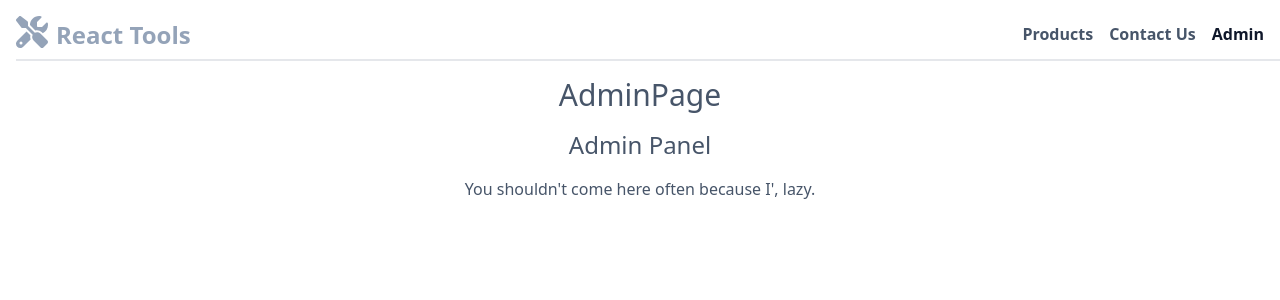
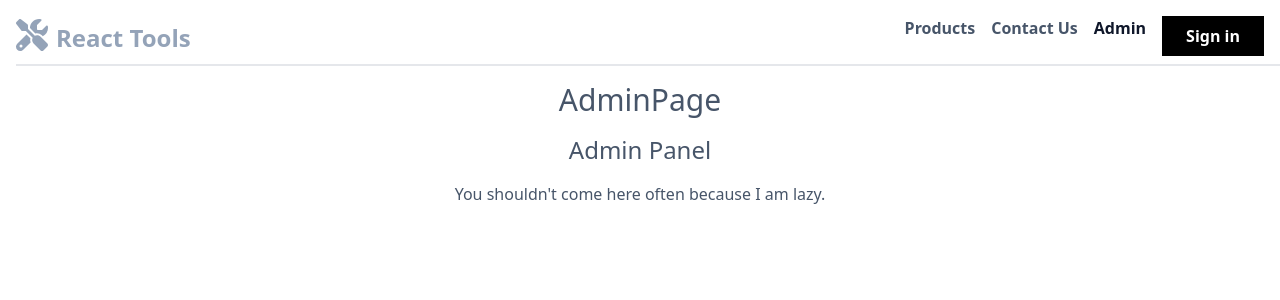
Before and after one commit to farooq-teqniqly/oreilly-learn-react, a React (Create React App) app: page /admin in a window 1280 px wide. Shown: the top 300 px of the page. Built offline with nearby package versions, Linux system fonts and the light colour scheme.

Commit message:
Sign in/sign out using React context

```diff
--- a/src/App.tsx
+++ b/src/App.tsx
@@ -1,14 +1,17 @@
 import React from "react";
 import { Outlet } from "react-router-dom";
 import Header from "./Header";
+import { AppProvider } from "./AppContext";
 
 function App() {
   return (
     <div className={`container mx-auto`}>
-      <div className={`sticky top-0 z-10`}>
-        <Header></Header>
-      </div>
-      <Outlet></Outlet>
+      <AppProvider>
+        <div className={`sticky top-0 z-10`}>
+          <Header></Header>
+        </div>
+        <Outlet></Outlet>
+      </AppProvider>
     </div>
   );
 }
--- /dev/null
+++ b/src/AppContext.tsx
@@ -0,0 +1,81 @@
+import React, { createContext, useContext, useReducer, ReactNode } from "react";
+import { User } from "./api/authenticate";
+
+interface State {
+  user: User | undefined;
+  permissions: string[] | undefined;
+  loading: boolean;
+}
+
+type AppContextType = State & {
+  dispatch: React.Dispatch<Action>;
+};
+
+const initialState: State = {
+  user: undefined,
+  permissions: undefined,
+  loading: false,
+};
+
+const AppContext = createContext<AppContextType>({
+  ...initialState,
+  dispatch: () => {},
+});
+
+interface Props {
+  children: ReactNode;
+}
+
+type Action =
+  | {
+      type: "authenticate";
+    }
+  | {
+      type: "authenticated";
+      user: User | undefined;
+    }
+  | {
+      type: "authorize";
+    }
+  | {
+      type: "authorized";
+      permissions: string[];
+    }
+  | {
+      type: "signout";
+      user: User;
+    }
+  | {
+      type: "signedout";
+    };
+
+const reducer = (state: State, action: Action): State => {
+  switch (action.type) {
+    case "authenticate":
+      return { ...state, loading: true };
+    case "authenticated":
+      return { ...state, loading: false, user: action.user };
+    case "authorize":
+      return { ...state, loading: true };
+    case "authorized":
+      return { ...state, loading: false, permissions: action.permissions };
+    case "signout":
+      return { ...initialState, loading: true, user: action.user };
+    case "signedout":
+      return initialState;
+    default:
+      return state;
+  }
+};
+
+export const AppProvider = ({ children }: Props) => {
+  const [{ user, permissions, loading }, dispatch] = useReducer(reducer, initialState);
+
+  return (
+    <AppContext.Provider value={{ user, permissions, loading, dispatch }}>
+      {children}
+    </AppContext.Provider>
+  );
+};
+
+export const useAppContext = () => useContext(AppContext);
--- a/src/Header.tsx
+++ b/src/Header.tsx
@@ -2,8 +2,54 @@ import React from "react";
 import { NavLink } from "react-router-dom";
 import { FontAwesomeIcon } from "@fortawesome/react-fontawesome";
 import { faScrewdriverWrench } from "@fortawesome/free-solid-svg-icons";
+import authorize from "./api/authorize";
+import { authenticate, signout } from "./api/authenticate";
+import { useAppContext } from "./AppContext";
 
 function Header() {
+  var { dispatch, loading, user } = useAppContext();
+
+  async function handleSignInClick() {
+    if (user) {
+      dispatch({ type: "signout", user: user });
+      await signout();
+      dispatch({ type: "signedout" });
+      return;
+    }
+
+    dispatch({ type: "authenticate" });
+
+    const authenticatedUser = await authenticate();
+
+    dispatch({
+      type: "authenticated",
+      user: authenticatedUser,
+    });
+
+    if (authenticatedUser !== undefined) {
+      dispatch({ type: "authorize" });
+
+      const authorizedPermissions = await authorize(authenticatedUser.id);
+
+      dispatch({
+        type: "authorized",
+        permissions: authorizedPermissions,
+      });
+    }
+  }
+
+  const getButtonText = () => {
+    if (loading) {
+      return "...";
+    }
+
+    if (!loading && user) {
+      return "Sign out";
+    }
+
+    return "Sign in";
+  };
+
   return (
     <header
       className={`text-slate-400 flex justify-between items-center ml-4 mt-4 border-b-2 pb-2`}
@@ -31,10 +77,18 @@ function Header() {
         </NavLink>
         <NavLink
           to="admin"
-          className={({ isActive }) => `${isActive ? "text-slate-900" : "text-default"}`}
+          className={({ isActive }) => `${isActive ? "text-slate-900" : "text-default"} mr-4`}
         >
           Admin
         </NavLink>
+        <button
+          type="submit"
+          className="px-6 h-10 font-semibold bg-black text-white"
+          onClick={handleSignInClick}
+          disabled={loading}
+        >
+          {getButtonText()}
+        </button>
       </nav>
     </header>
   );
--- /dev/null
+++ b/src/api/authenticate.ts
@@ -0,0 +1,12 @@
+export interface User {
+  id: string;
+  name: string;
+}
+
+export function authenticate(): Promise<User | undefined> {
+  return new Promise((resolve) => setTimeout(() => resolve({ id: "1", name: "Farooq" }), 1000));
+}
+
+export function signout(): Promise<undefined> {
+  return new Promise((resolve) => setTimeout(() => resolve(undefined), 1000));
+}
--- /dev/null
+++ b/src/api/authorize.ts
@@ -0,0 +1,5 @@
+import React from "react";
+
+export default function authorize(id: string): Promise<string[]> {
+  return new Promise((resolve) => setTimeout(() => resolve(["admin"]), 1000));
+}
--- a/src/pages/AdminPage.tsx
+++ b/src/pages/AdminPage.tsx
@@ -5,7 +5,7 @@ export default function AdminPage() {
     <div className="text-center p-4 text-3xl text-slate-600">
       AdminPage
       <h1 className="text-2xl p-4">Admin Panel</h1>
-      <p className="text-base">You shouldn't come here often because I', lazy.</p>
+      <p className="text-base">You shouldn't come here often because I am lazy.</p>
     </div>
   );
 }
```
